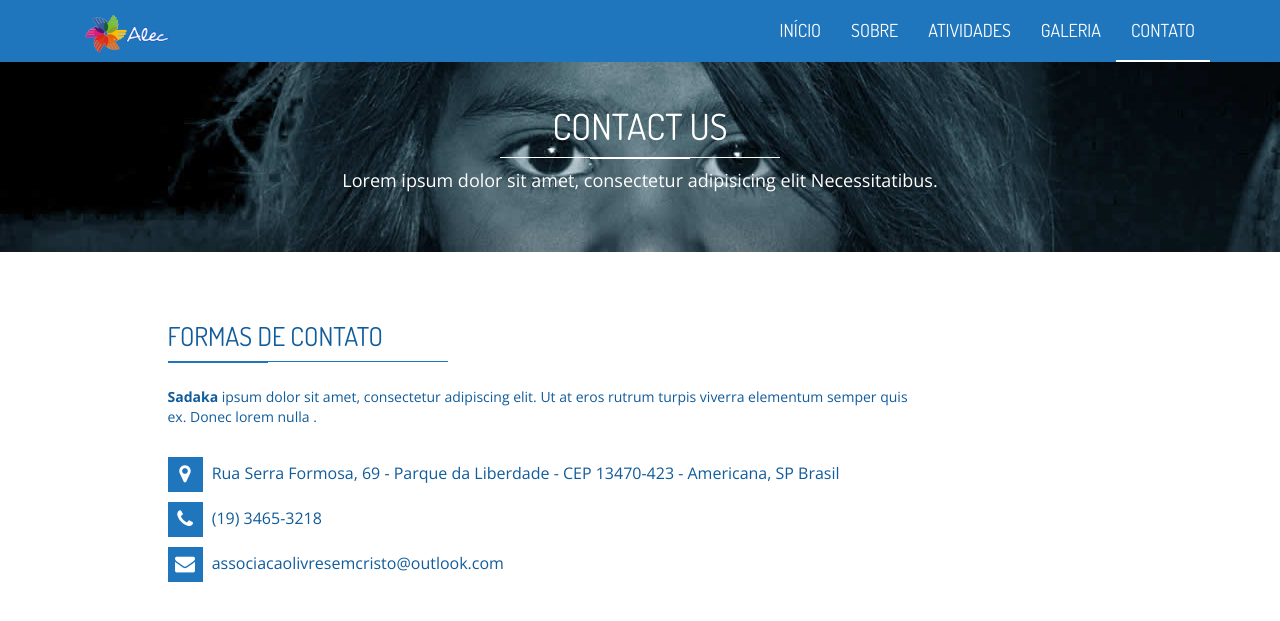
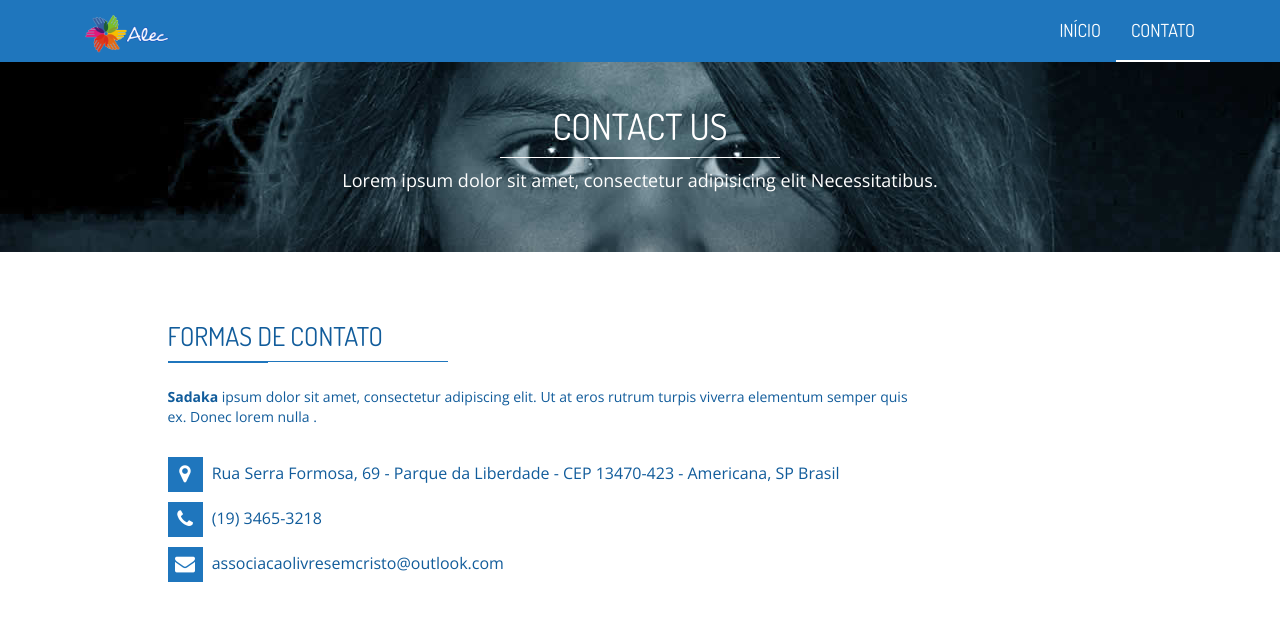
Before and after one commit to eusoualec/eusoualec.github.io, a Jekyll site: the page built from contact.html, in a window 1280 px wide, cut to the strip 0-642 px from the top of the page. Shown: the top 621 px of the strip. Built offline with Jekyll 4.4.1, drawn with Linux system fonts in a browser that asks for light colours; nearby versions of some CDN libraries.

Commit message:
Removidas páginas que ainda não estão prontas

```diff
--- a/_includes/header.html
+++ b/_includes/header.html
@@ -26,18 +26,6 @@
               <ul class="nav navbar-nav">
 
                 <li><a{% if page.url == '/' %} class="is-active"{% endif %} href="index.html">INÍCIO</a></li>
-                <li><a{% if page.url == '/about.html' %} class="is-active"{% endif %} href="about.html">SOBRE</a></li>
-
-                <li class="has-child"><a href="#">ATIVIDADES</a>
-                  <ul class="submenu">
-                     <li class="submenu-item"><a href="causes.html">Causes list </a></li>
-                     <li class="submenu-item"><a href="causes-single.html">Single cause </a></li>
-                     <li class="submenu-item"><a href="causes-single.html">Single cause </a></li>
-                     <li class="submenu-item"><a href="causes-single.html">Single cause </a></li>
-                  </ul>
-                </li>
-
-                <li><a{% if page.url == '/gallery.html' %} class="is-active"{% endif %} href="gallery.html">GALERIA</a></li>
                 <li><a{% if page.url == '/contact.html' %} class="is-active"{% endif %} href="contact.html">CONTATO</a></li>
               </ul>
 
```
